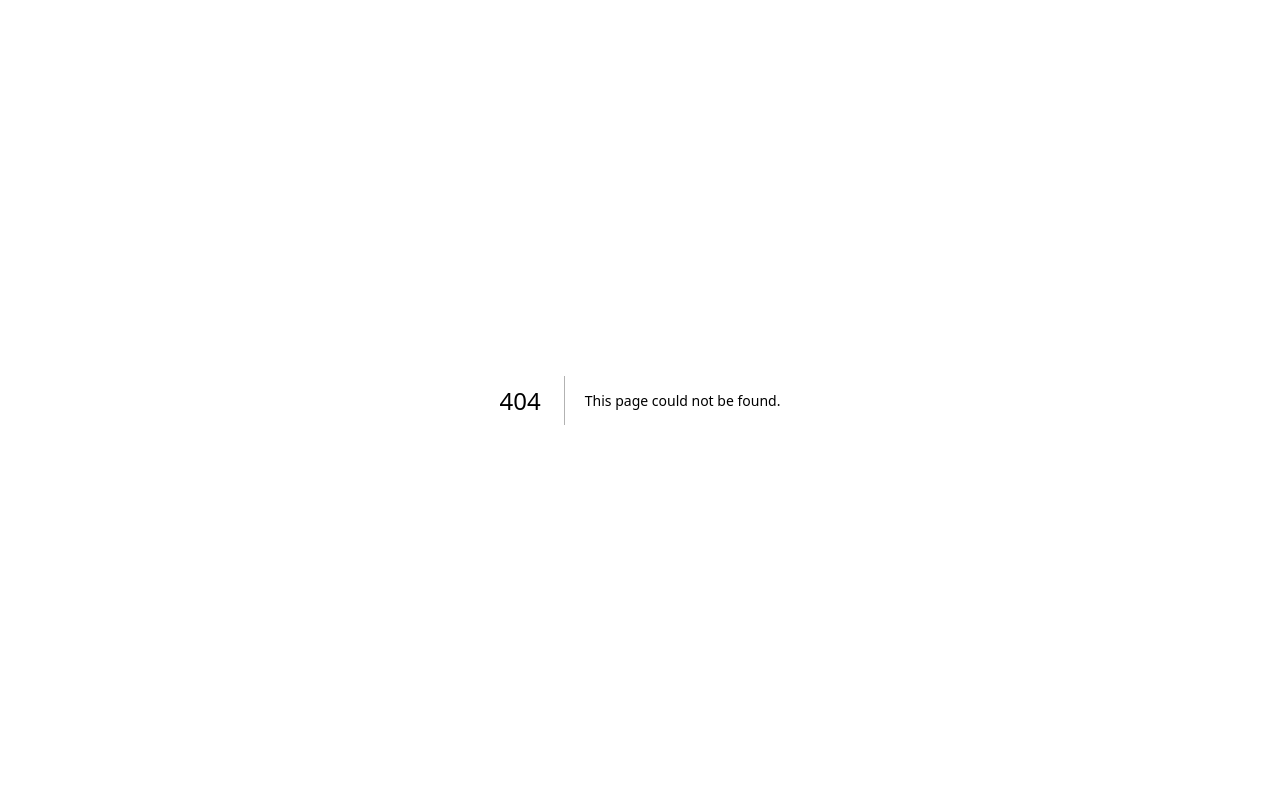
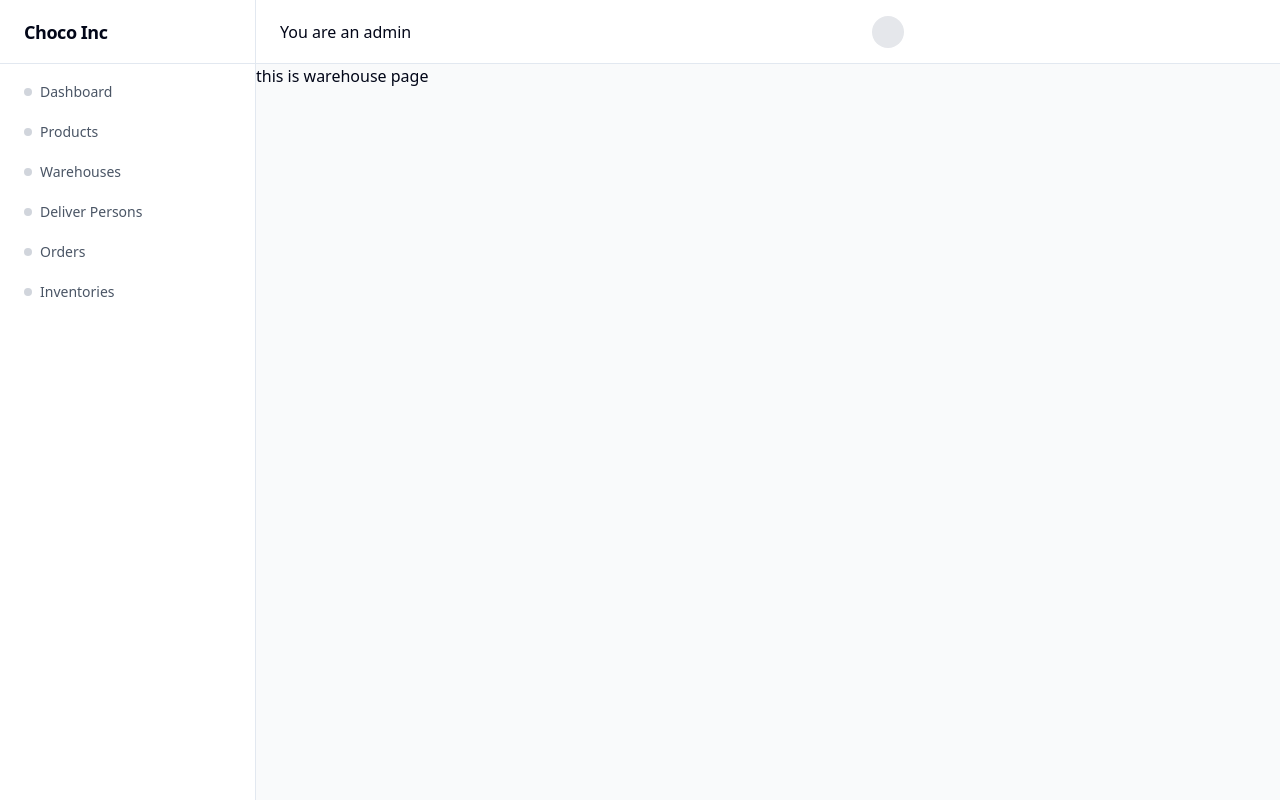
Before and after one commit to Ank09yadav/choco-10MinDelivery-Nextjs, a Next.js app: page /admin/warehouse in a window 1280 px wide. Before the commit this address had no page. Built offline with nearby package versions, Linux system fonts and the light colour scheme.

Commit message:
added warehouse page

```diff
--- /dev/null
+++ b/src/app/admin/warehouse/page.tsx
@@ -0,0 +1,12 @@
+import React from "react";
+
+const Warehouse = ()=>{
+
+    return(
+        <div>
+            <p>this is warehouse page </p>
+        </div>
+    )
+}
+
+export default Warehouse;
```
